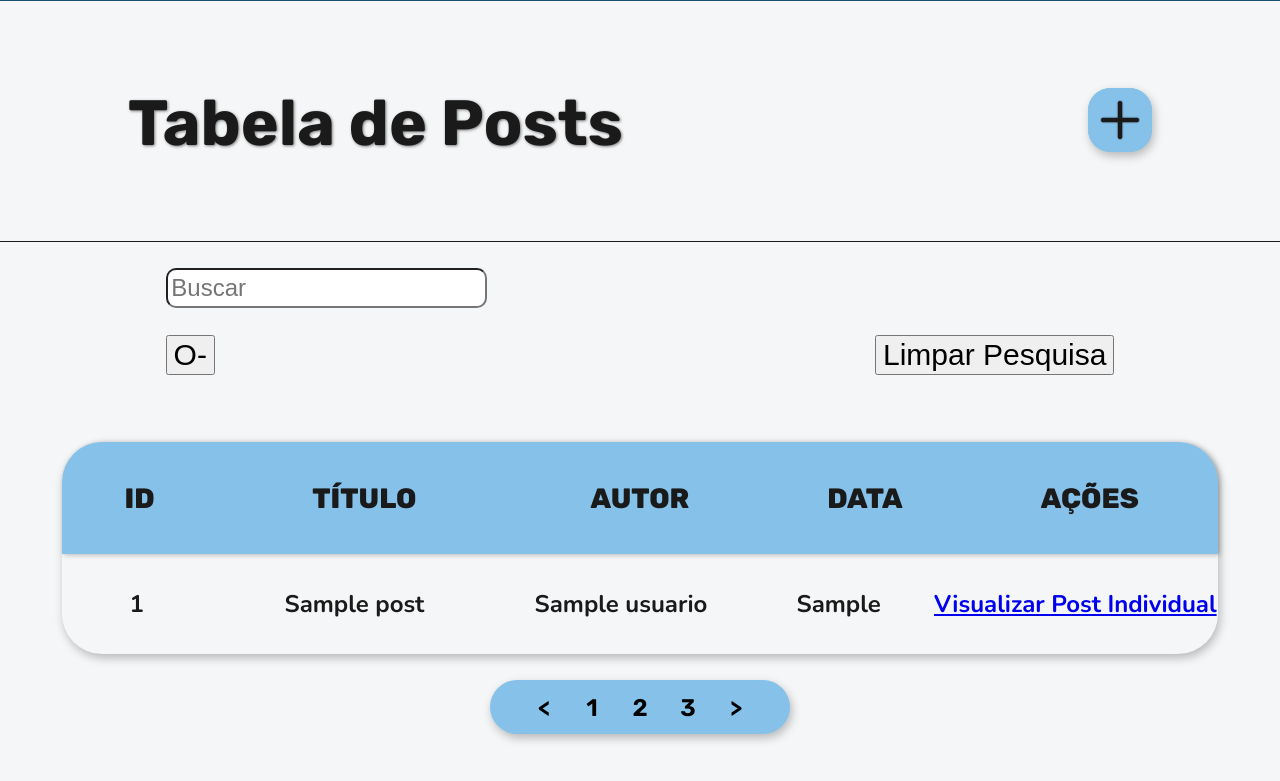
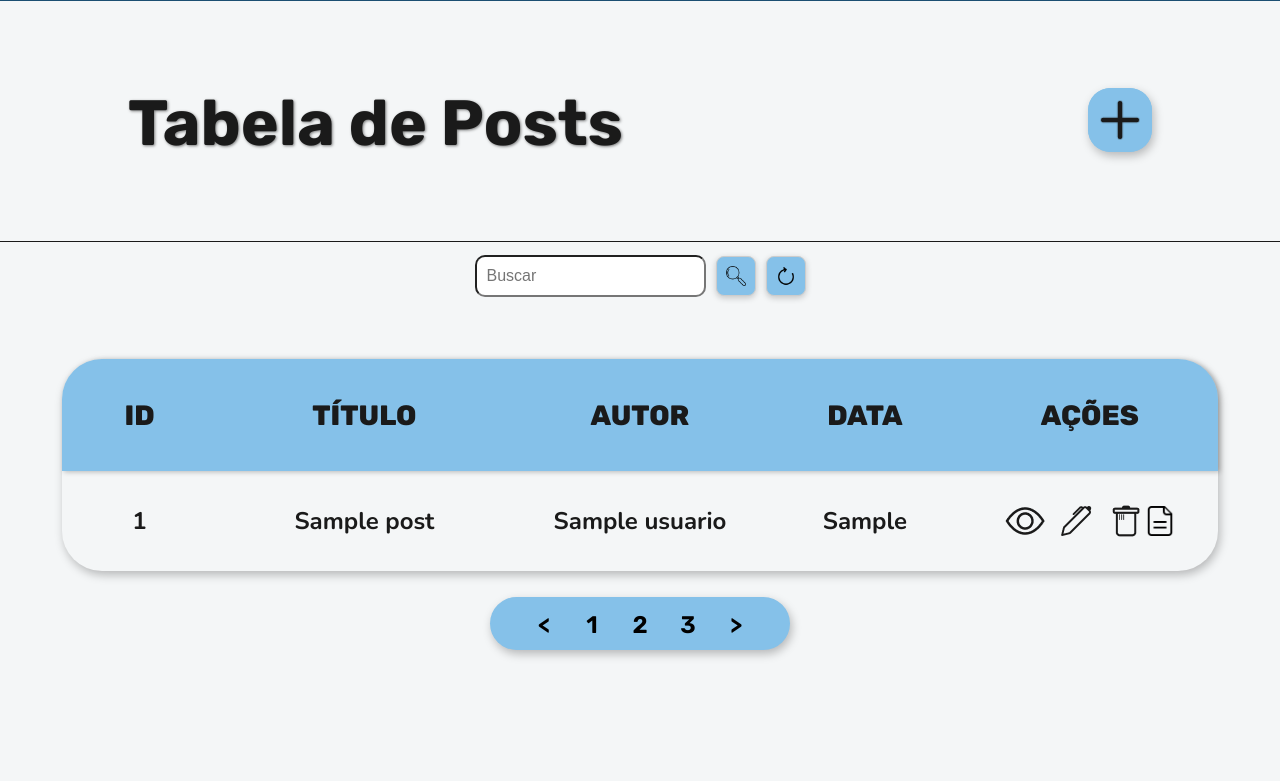
Before and after one commit to lucasferoli/QuidStroll_Trainee-2025.1, a PHP site: page /tabeladeposts in a window 1280 px wide. Shown: the top 781 px of the page. Run offline with PHP 8.4, Linux system fonts and the light colour scheme; the visitor is signed in with stand-in values (Sample User, id 1); tables that the repository leaves empty or names only in its code hold one stand-in row (values such as "Sample post"); grey boxes marked "Sample" are stand-in pictures.

Commit message:
Realiza melhora nos estilos da barra de pesquisa e botao de ver post individual

```diff
--- a/app/views/admin/tabelaDePosts.view.php
+++ b/app/views/admin/tabelaDePosts.view.php
@@ -36,13 +36,15 @@ if(!isset($_SESSION['id'])) {
     <!----------------------------------------------------------->
 
     <div class="barraDePesquisa-Posts">
-        <form method="GET"  action="/admin/tabeladeposts/search">
+        <form method="GET"  action="/admin/tabeladeposts/search" id="form-inputSearch-Posts">
             <input type="text" name="busca" placeholder="Buscar">
-        <button type="submit">O-</button>
+        <button type="submit" id="botaoDePesquisa-Search"><img src="/public/assets/lupa.png" alt=""></button>
     </form>
-    <form method="GET"  action="/admin/tabeladeposts/clean">
-        <button type="submit">Limpar Pesquisa</button>
+
+    <form method="GET"  action="/admin/tabeladeposts/clean" id="form-refresh-Posts">
+        <button type="submit" id="botaoLimpeza-Search"><img src="/public/assets/refreshPosts.png" alt=""></button>
     </form>
+
     </div>
 
     <main id="conteudoTabelaDePosts">
@@ -65,11 +67,11 @@ if(!isset($_SESSION['id'])) {
                         <td class="autorTabelaDePosts"><?= $usuario->nome ?></td>
                         <td class="dataTabelaDePosts"><?= $post->criado_em ?></td>
                         <td class="acoesTabelaDePosts">
-                            <a href="/postIndividual/<?= $post->id ?>">Visualizar Post Individual</a>
                             <button onclick="abrirModal('janelaModalVisualizar<?= $post->id ?>', 'fundoModalVisualizar')" ><img class="visualizarTabelaDePosts" src="\public\assets\Eye.png" alt="Visualizar"></button>
                             <button onclick="abrirModal('janelaModalEditar<?= $post->id ?>','fundoModal')"><img class="editarTabelaDePosts" src="/public/assets/Pen.png" alt="Editar"></button>
                             <button onclick="abrirModal('janelaModalVerMais<?= $post->id ?>','fundoModalVerMais')"><img class="TresPontosTabelaDePosts" src="/public/assets/3Pontos (2).png" alt="Ver Mais"></button>
                         <button onclick="abrirModal('janelaModalExcluir<?= $post->id ?>', 'fundoModal<?= $post->id ?>')"><img class="excluirTabelaDePosts" src="/public/assets/Trash.png" alt="Excluir"></button>
+                          <a href="/postIndividual/<?= $post->id ?>"><img src="/public/assets/postIndividualIcon.png" alt=""></a>
                         </td>
                     </tr>
                 <?php endforeach ?>
--- a/public/css/tabelaDePosts.css
+++ b/public/css/tabelaDePosts.css
@@ -120,24 +120,81 @@
     border-bottom: 0vh;
 }
 
-
-.barraDePesquisa-Posts{
+.barraDePesquisa-Posts {
     width: 100%;
     display: flex;
     flex-direction: row;
-    justify-content: space-around;
-    align-items: flex-end;
     font-size: 60px;
+    align-items: center;
+    justify-content: center;
+    gap: 10px;
+    padding: 1% 0% 0% 0%;
 }
 
-.barraDePesquisa-Posts input{
-    font-size: 40%;
+.barraDePesquisa-Posts form {
+    display: flex;
+    flex-direction: row;
+    gap: 10px;
+    align-items: center;
+}
+
+#form-inputSeach-Posts {
+    display: flex;
+    width: fit-content;
+    align-items: center;
+    gap: 10px;
+}
+
+
+#botaoDePesquisa-Search {
+    display: flex;
+    align-items: center;
+    justify-content: center;
+    width: 40px;
+    height: 40px;
+    padding: 0;
+    border: 1px solid #ccc;
+    border-radius: 8px;
+    cursor: pointer;
+}
+
+
+#botaoLimpeza-Search {
+    display: flex;
+    align-items: center;
+    justify-content: center;
+    width: 40px;
+    height: 40px;
+    padding: 0;
+    border: 1px solid #ccc;
+    border-radius: 8px;
+    cursor: pointer;
+}
+
+.barraDePesquisa-Posts button img,
+#botaoLimpeza-Search img {
+    width: 20px;
+    height: 20px;
+}
+
+.barraDePesquisa-Posts input {
+    font-size: 1rem;
     border-radius: 10px;
-    padding: 1% 1% 1% 1%;
+    padding: 10px;
 }
+
 .barraDePesquisa-Posts button{
-    font-size: 50%;
+    box-shadow: 0px 2px 6px rgba(0, 0, 0, 0.2);
+    background-color:#85C1E9;
+    transition: background-color 0.2s ease;
 }
+
+.barraDePesquisa-Posts button:hover{
+    background-color:#2E86C1;
+}
+
+
+
 
 
 
@@ -191,6 +248,18 @@
     justify-content: center;
     align-items: center;
 }
+.acoesTabelaDePosts a {
+    display: flex;
+    justify-content: center;
+    align-items: center;
+    width: 30px;
+    height: 30px;
+    border: none;
+    border-radius: 8px;
+    cursor: pointer;
+    padding: 0;
+}
+
 
 /*--------------------------------------------------------------------------*/
 /*----------------------------------Paginação-------------------------------*/
```
Also changed, not shown: public/assets/lupa.png (added), public/assets/postIndividualIcon.png (added), public/assets/refreshPosts.png (added).
